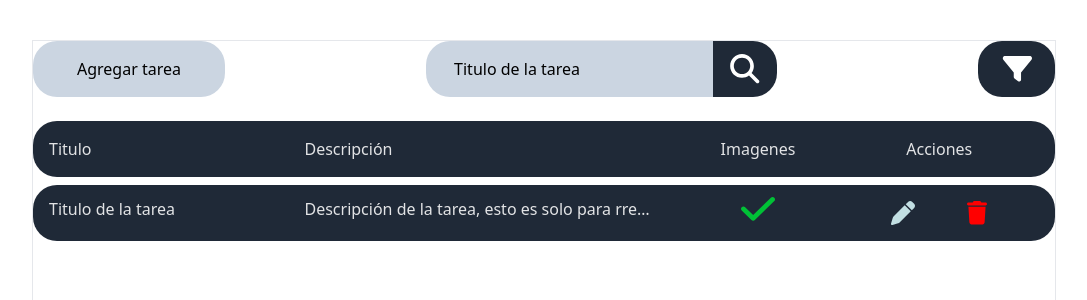
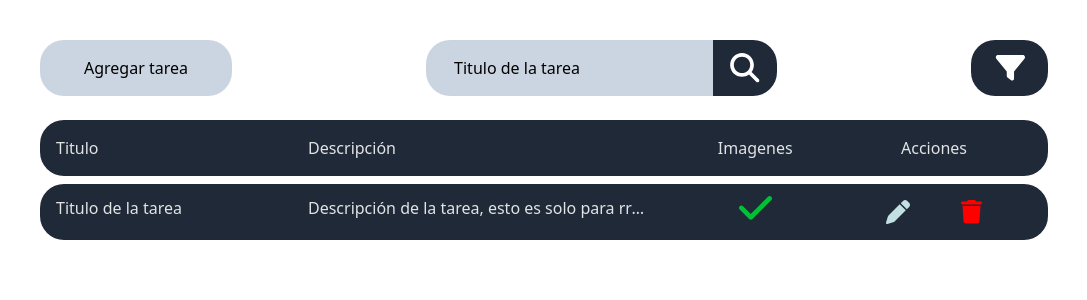
Before and after one commit to leonelangelv/Task-hub, a React (Vite) app: page / in a window 1280 px wide. Shown: the top 300 px of the page, without its empty margins (96-1183 px from the left). Built offline with nearby package versions, Linux system fonts and the light colour scheme.

Commit message:
delete border, add padding in eje x

```diff
--- a/src/App/App.jsx
+++ b/src/App/App.jsx
@@ -3,7 +3,7 @@ import { Tasks } from '../components/tasks';
 
 function App() {
   return (
-    <section className='max-w-5xl h-[40rem] mx-8 border mt-10'>
+    <section className='max-w-5xl h-[40rem] mt-10 px-2'>
       <TaskBar />
 
       <Tasks />
```
